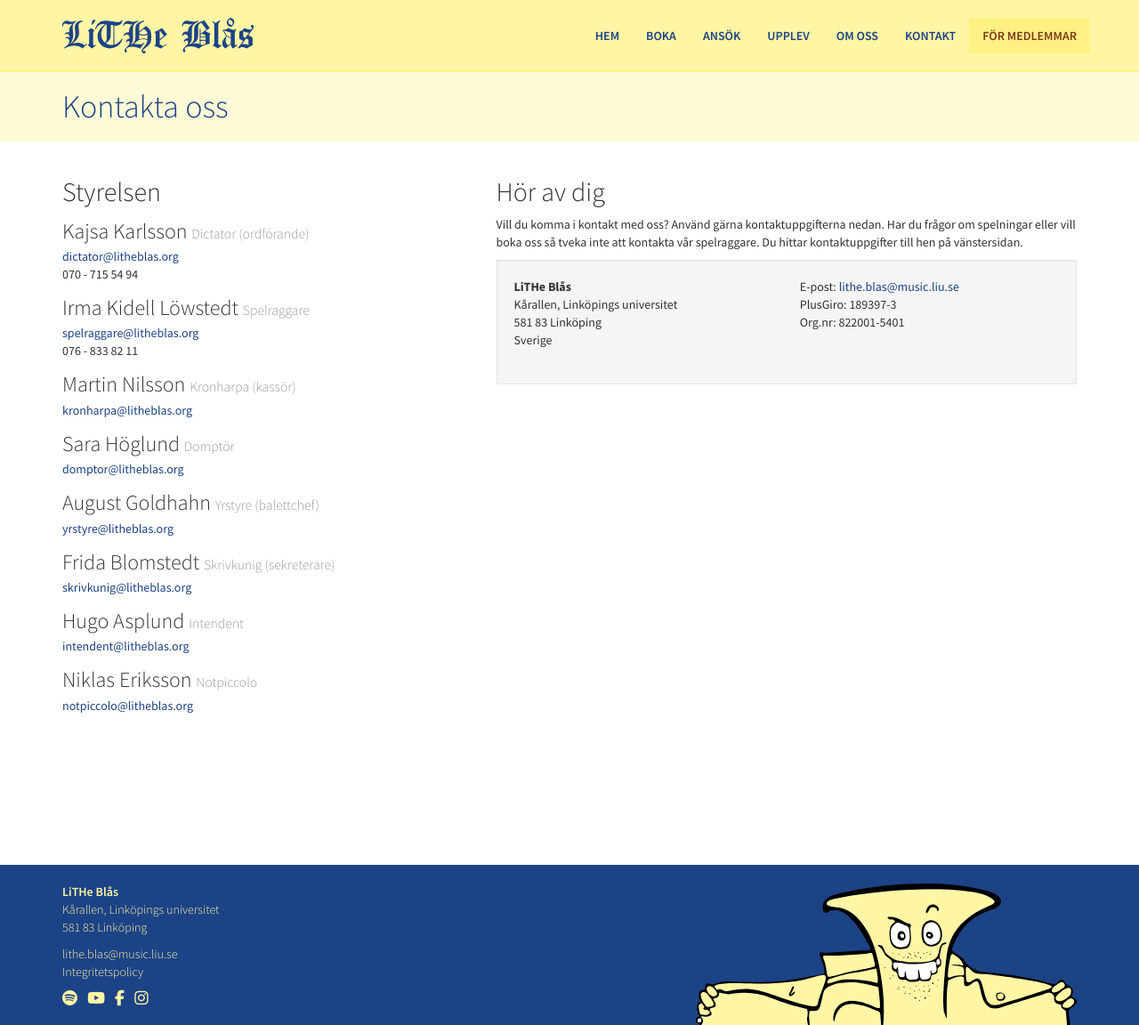
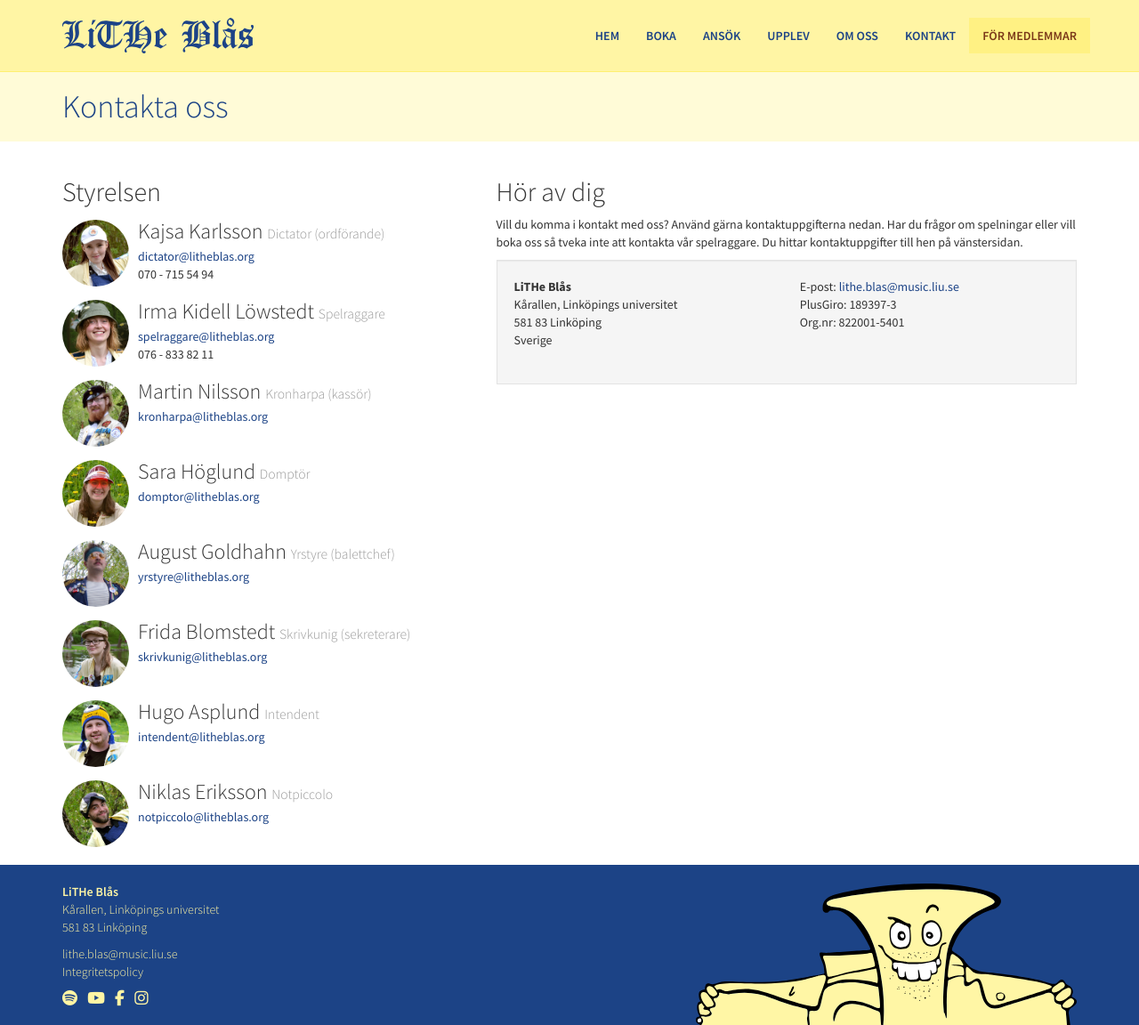
Before and after one commit to litheblas/litheblas.org, a Jekyll site: the page built from _pages/kontakt.md, in a window 1280 px wide and 1152 px high. Shown: the whole window at 89% size. Built offline with Jekyll 4.4.1, drawn with Linux system fonts in a browser that asks for light colours; nearby versions of some CDN libraries.

Commit message:
Added rounded profile pictures for the board members in contact page.

```diff
--- a/_layouts/contact.html
+++ b/_layouts/contact.html
@@ -15,7 +15,7 @@ layout: default
             <h2>Styrelsen</h2>
 
             <div class="media">
-                <!-- <img class="media-object pull-left" src="{{ "/assets/img/board/bibbi.jpg" | relative_url }}" alt=""> -->
+                <img class="media-object pull-left img-circle" src="{{ "/assets/img/board/peo.png" | relative_url }}" alt="">
                 <div class="media-body">
                     <h3 class="media-heading">Kajsa Karlsson <small>Dictator (ordförande)</small></h3>
                     <a href="mailto:dictator@litheblas.org">dictator@litheblas.org</a><br>
@@ -24,7 +24,7 @@ layout: default
             </div>
 
             <div class="media">
-                <!-- <img class="media-object pull-left" src="{{ "/assets/img/board/kuba.jpg" | relative_url }}" alt=""> -->
+                <img class="media-object pull-left img-circle" src="{{ "/assets/img/board/peking.png" | relative_url }}" alt="">
                 <div class="media-body">
                     <h3 class="media-heading">Irma Kidell Löwstedt <small>Spelraggare</small></h3>
                     <a href="mailto:spelraggare@litheblas.org">spelraggare@litheblas.org</a><br>
@@ -33,7 +33,7 @@ layout: default
             </div>
 
             <div class="media">
-                <!-- <img class="media-object pull-left" src="{{ "/assets/img/board/babylon.jpg" | relative_url }}" alt=""> -->
+                <img class="media-object pull-left img-circle" src="{{ "/assets/img/board/dacket.png" | relative_url }}" alt="">
                 <div class="media-body">
                     <h3 class="media-heading">Martin Nilsson <small>Kronharpa (kassör)</small></h3>
                     <a href="mailto:kronharpa@litheblas.org">kronharpa@litheblas.org</a><br>
@@ -41,7 +41,7 @@ layout: default
             </div>
 
             <div class="media">
-                <!-- <img class="media-object pull-left" src="{{ "/assets/img/board/penus.jpg" | relative_url }}" alt=""> -->
+                 <img class="media-object pull-left img-circle" src="{{ "/assets/img/board/lasse.png" | relative_url }}" alt="">
                 <div class="media-body">
                     <h3 class="media-heading">Sara Höglund <small>Domptör</small></h3>
                     <a href="mailto:domptor@litheblas.org">domptor@litheblas.org</a><br>
@@ -49,7 +49,7 @@ layout: default
             </div>
 
             <div class="media">
-                <!-- <img class="media-object pull-left" src="{{ "/assets/img/board/kp2.jpg" | relative_url }}" alt=""> -->
+                <img class="media-object pull-left img-circle" src="{{ "/assets/img/board/kp2.png" | relative_url }}" alt="">
                 <div class="media-body">
                     <h3 class="media-heading">August Goldhahn <small>Yrstyre (balettchef)</small></h3>
                     <a href="mailto:styryra@litheblas.org">yrstyre@litheblas.org</a><br>
@@ -57,7 +57,7 @@ layout: default
             </div>
 
             <div class="media">
-                <!-- <img class="media-object pull-left" src="{{ "/assets/img/board/klorofyll.jpg" | relative_url }}" alt=""> -->
+                <img class="media-object pull-left img-circle" src="{{ "/assets/img/board/saxfrida.png" | relative_url }}" alt="">
                 <div class="media-body">
                     <h3 class="media-heading">Frida Blomstedt <small>Skrivkunig (sekreterare)</small></h3>
                     <a href="mailto:skrivkunig@litheblas.org">skrivkunig@litheblas.org</a><br>
@@ -65,7 +65,7 @@ layout: default
             </div>
 
             <div class="media">
-                <!-- <img class="media-object pull-left" src="{{ "/assets/img/board/fisen.jpg" | relative_url }}" alt=""> -->
+                <img class="media-object pull-left img-circle" src="{{ "/assets/img/board/00.png" | relative_url }}" alt="">
                 <div class="media-body">
                     <h3 class="media-heading">Hugo Asplund <small>Intendent</small></h3>
                     <a href="mailto:intendent@litheblas.org">intendent@litheblas.org</a><br>
@@ -73,7 +73,7 @@ layout: default
             </div>
 
             <div class="media">
-                <!-- <img class="media-object pull-left" src="{{ "/assets/img/board/peking.jpg" | relative_url }}" alt=""> -->
+                <img class="media-object pull-left img-circle" src="{{ "/assets/img/board/lillton.png" | relative_url }}" alt="">
                 <div class="media-body">
                     <h3 class="media-heading">Niklas Eriksson <small>Notpiccolo</small></h3>
                     <a href="mailto:notpiccolo@litheblas.org">notpiccolo@litheblas.org</a><br>
```
